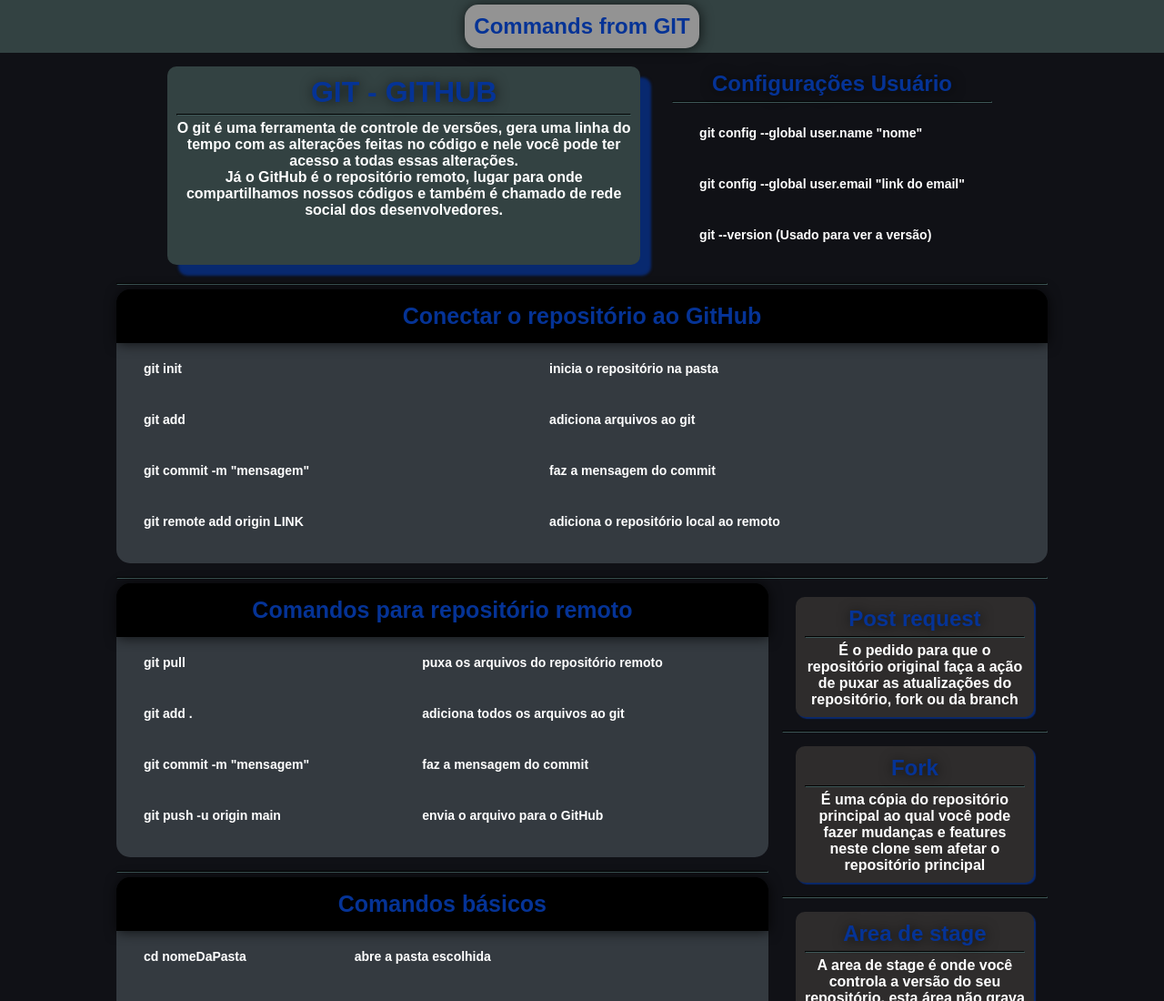
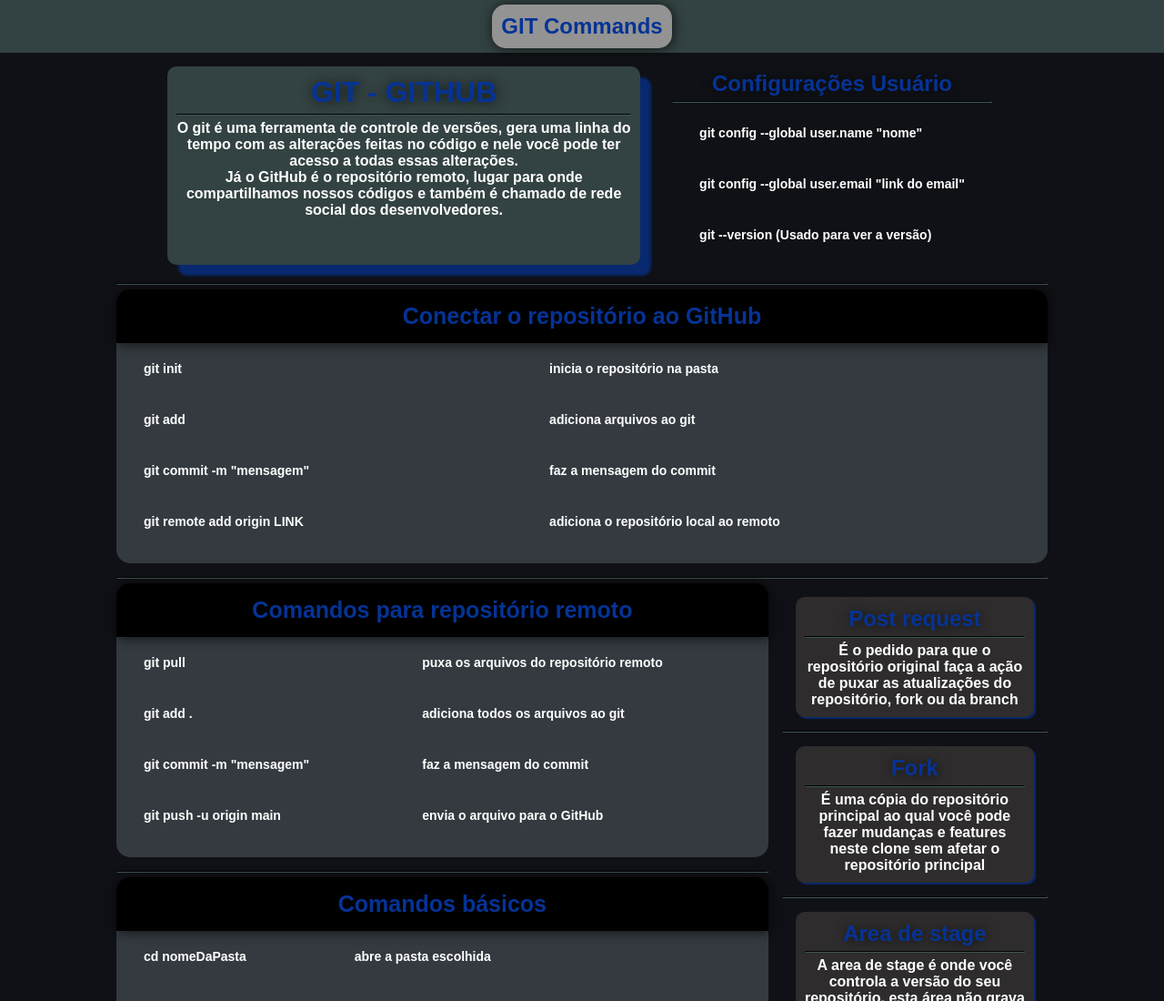
Before and after one commit to Vitor-Kemuel/Git-GitHub, a plain HTML site: page index.html in a window 1280 px wide. Shown: the top 1100 px of the page at 91% size. Drawn offline with Linux system fonts and the light colour scheme.

Commit message:
Corrigindo html

```diff
--- a/index.html
+++ b/index.html
@@ -10,7 +10,7 @@
 </head>
 <body>
     <header>
-        <h2 class="title">Commands from GIT</h2>
+        <h2 class="title">GIT Commands</h2>
     </header>
     <div id="body">
         <div id="topBody">
```
